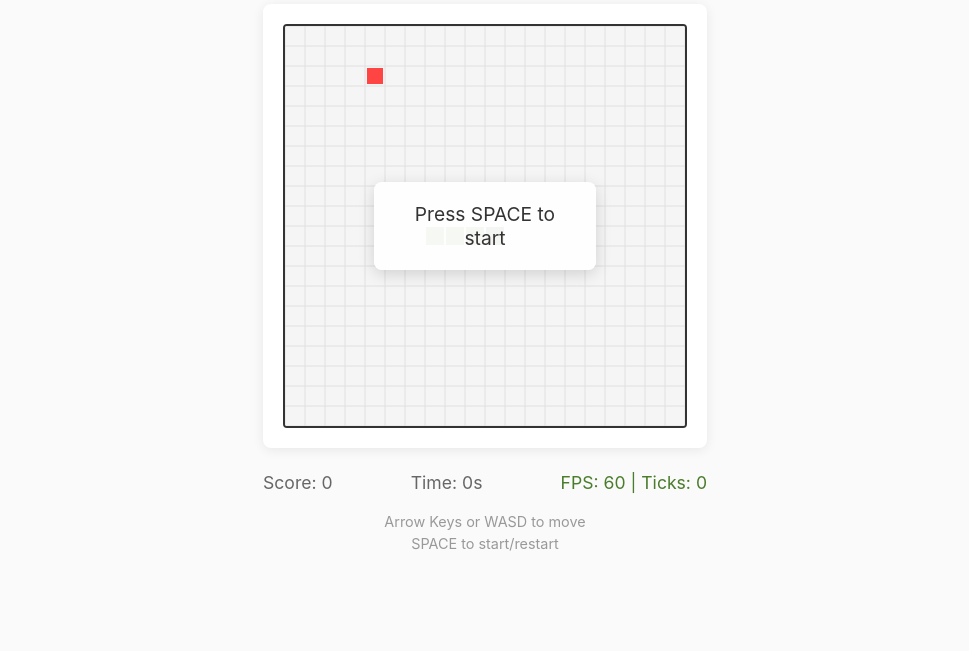
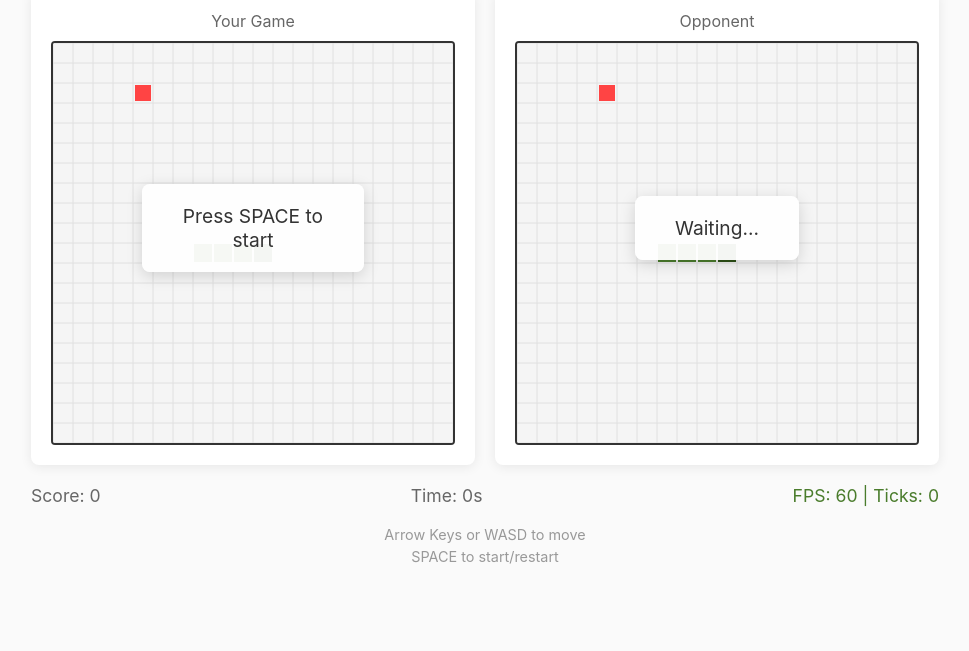
Before and after one commit to shunlog/classic-snake-online, a website built with Vite: page packages/client/index.html in a window 1280 px wide. Shown: the part 149-800 px from the top of the page, without its empty margins (155-1124 px from the left). Built offline with nearby package versions, Linux system fonts and the light colour scheme; no server answers.

Commit message:
side-by-side screens

```diff
--- a/packages/client/index.html
+++ b/packages/client/index.html
@@ -34,6 +34,13 @@
             letter-spacing: 2px;
         }
 
+        .games-container {
+            display: flex;
+            gap: 20px;
+            justify-content: center;
+            align-items: flex-start;
+        }
+
         .game-wrapper {
             position: relative;
             display: inline-block;
@@ -43,7 +50,15 @@
             padding: 20px;
         }
 
-        #gameCanvas {
+        .game-wrapper h2 {
+            font-size: 1rem;
+            font-weight: 400;
+            color: #666;
+            margin-bottom: 10px;
+            text-align: center;
+        }
+
+        .game-canvas {
             display: block;
             border: 2px solid #333;
             border-radius: 4px;
@@ -88,9 +103,17 @@
 <body>
     <div class="container">
         <h1>CLASSIC SNAKE</h1>
-        <div class="game-wrapper">
-            <canvas id="gameCanvas"></canvas>
-            <div id="status">Press SPACE to start</div>
+        <div class="games-container">
+            <div class="game-wrapper">
+                <h2>Your Game</h2>
+                <canvas id="gameCanvas" class="game-canvas"></canvas>
+                <div id="status">Press SPACE to start</div>
+            </div>
+            <div class="game-wrapper">
+                <h2>Opponent</h2>
+                <canvas id="opponentCanvas" class="game-canvas"></canvas>
+                <div id="opponentStatus" style="position: absolute; top: 50%; left: 50%; transform: translate(-50%, -50%); background: rgba(255, 255, 255, 0.95); padding: 20px 40px; border-radius: 8px; font-size: 1.2rem; color: #333; box-shadow: 0 4px 16px rgba(0, 0, 0, 0.15); pointer-events: none; font-weight: 400;">Waiting...</div>
+            </div>
         </div>
         <div class="info">
             <div id="score">Score: 0</div>
--- a/packages/client/src/main.ts
+++ b/packages/client/src/main.ts
@@ -110,13 +110,22 @@ let gameLoop: GameLoop = new GameLoop({
  */
 function init(): void {
     const canvas = document.getElementById('gameCanvas') as HTMLCanvasElement;
+    const opponentCanvas = document.getElementById('opponentCanvas') as HTMLCanvasElement;
+
     if (!canvas) {
         console.error('Canvas element not found');
         return;
     }
 
+    if (!opponentCanvas) {
+        console.error('Opponent canvas element not found');
+        return;
+    }
+
     canvas.width = CANVAS_WIDTH;
     canvas.height = CANVAS_HEIGHT;
+    opponentCanvas.width = CANVAS_WIDTH;
+    opponentCanvas.height = CANVAS_HEIGHT;
 
     // Initialize WebSocket connection
     initWebSocket();
@@ -197,14 +206,12 @@ function _update(dt: number): void {
 }
 
 /**
- * Render the game state to canvas
+ * Draw a game state to a specific canvas
  */
-function _draw(): void {
-    const canvas = document.getElementById('gameCanvas') as HTMLCanvasElement;
+function drawGameState(canvasId: string, state: GameState): void {
+    const canvas = document.getElementById(canvasId) as HTMLCanvasElement;
     const ctx = canvas.getContext('2d');
     if (!ctx) return;
-
-    const state: GameState = getState(game);
 
     // Clear canvas
     ctx.fillStyle = '#f5f5f5';
@@ -246,6 +253,20 @@ function _draw(): void {
             CELL_SIZE - 2
         );
     });
+}
+
+/**
+ * Render the game state to canvas
+ */
+function _draw(): void {
+    const state: GameState = getState(game);
+
+    // Draw local game
+    drawGameState('gameCanvas', state);
+
+    // Draw opponent game (for now, just mirror the local game)
+    // This will be replaced with actual opponent state later
+    drawGameState('opponentCanvas', state);
 
     // Update score display
     const scoreElement = document.getElementById('score');
```
